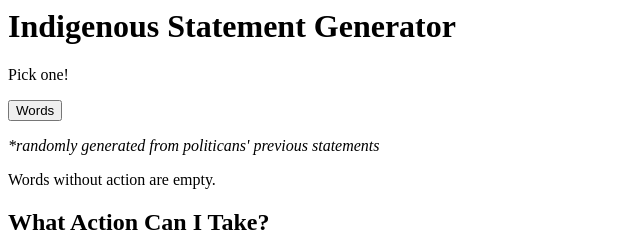
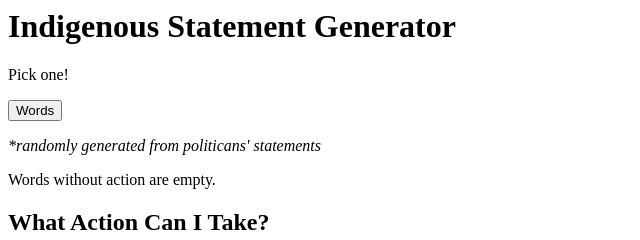
Before and after one commit to HatHeadNinja/iag, a website: page index.html in a window 1280 px wide. Shown: the top 240 px of the page, 0-640 px from the left. Drawn offline with Linux system fonts and the light colour scheme.

Commit message:
update copy

```diff
--- a/index.html
+++ b/index.html
@@ -10,7 +10,7 @@
   <h1>Indigenous Statement Generator</h1>
   <p id="statement">Pick one!</p>
   <button type="button" onclick="newStatement()">Words</button>
-  <p><i>*randomly generated from politicans' previous statements</i></p>
+  <p><i>*randomly generated from politicans' statements</i></p>
   <p>Words without action are empty.</p>
   <h2>What Action Can I Take?</h2>
   <p><b>Read the <a href='http://www.trc.ca/assets/pdf/Calls_to_Action_English2.pdf'>Truth and Reconcilation Commissions Calls To Action</a> and:</b></p>
```
